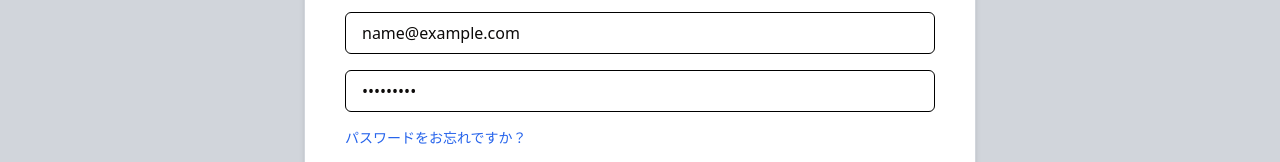
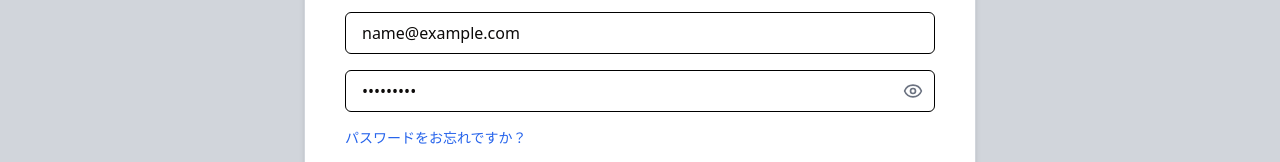
Before and after one commit to y4tk8/yumkeeper_frontend, a Next.js app: page /signin in a window 1280 px wide. Both pictures are taken after typing "name@example.com", "Sample123" into the empty fields and a click on the button "ログイン". Shown: the part 299-461 px from the top of the page. Built offline with nearby package versions, Linux system fonts and the light colour scheme; no server answers.

Commit message:
feat: パスワード入力値確認の'目'アイコンを設置 #139

```diff
--- a/src/components/ui/InputField.tsx
+++ b/src/components/ui/InputField.tsx
@@ -1,21 +1,42 @@
-import React from "react";
+import React, { useState} from "react";
+import { Eye, EyeOff } from "lucide-react";
 
 interface InputFieldProps extends React.InputHTMLAttributes<HTMLInputElement> {
   type: string;
   placeholder: string;
+  value: string;
 }
 
 export default function InputField({
   type,
   placeholder,
+  value,
   ...rest
 }: InputFieldProps) {
+  const [showPassword, setShowPassword] = useState(false);
+
+  const isPasswordType = type === "password";
+  const hasValue = typeof value === "string" && value.length > 0;
+
   return (
-    <input
-      type={type}
-      placeholder={placeholder}
-      className="w-full rounded-md border border-black px-4 py-2"
-      {...rest}
-    />
+    <div className="relative w-full">
+      <input
+        type={showPassword ? "text" : type}
+        placeholder={placeholder}
+        className="w-full rounded-md border border-black px-4 py-2 pr-10"
+        value={value}
+        {...rest}
+      />
+
+      {isPasswordType && hasValue && (
+        <button
+          type="button"
+          onClick={() => setShowPassword((prev) => !prev)}
+          className="absolute right-3 top-1/2 -translate-y-1/2 text-gray-500"
+        >
+          {showPassword ? <EyeOff size={20} /> : <Eye size={20} />}
+        </button>
+      )}
+    </div>
   );
 }
```
